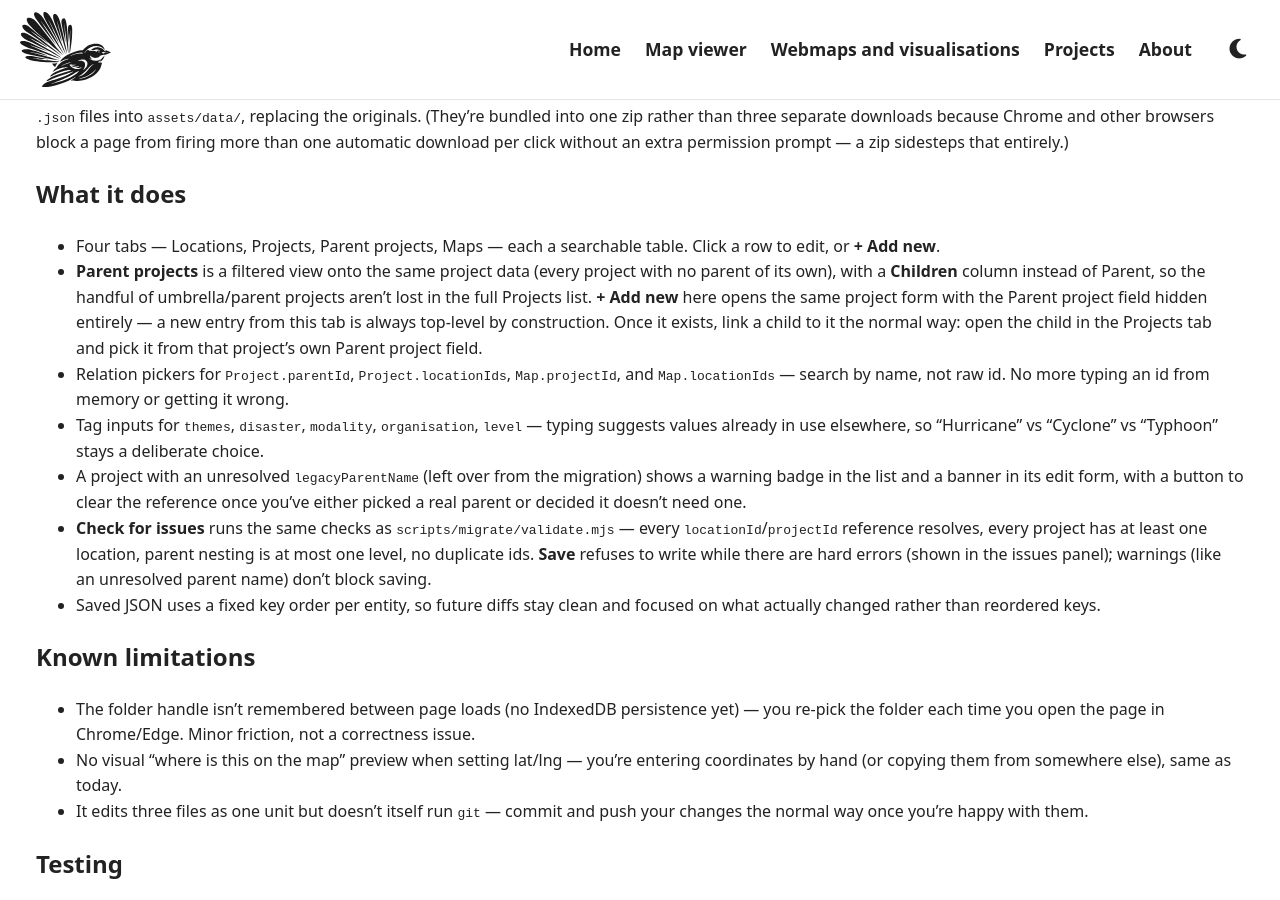
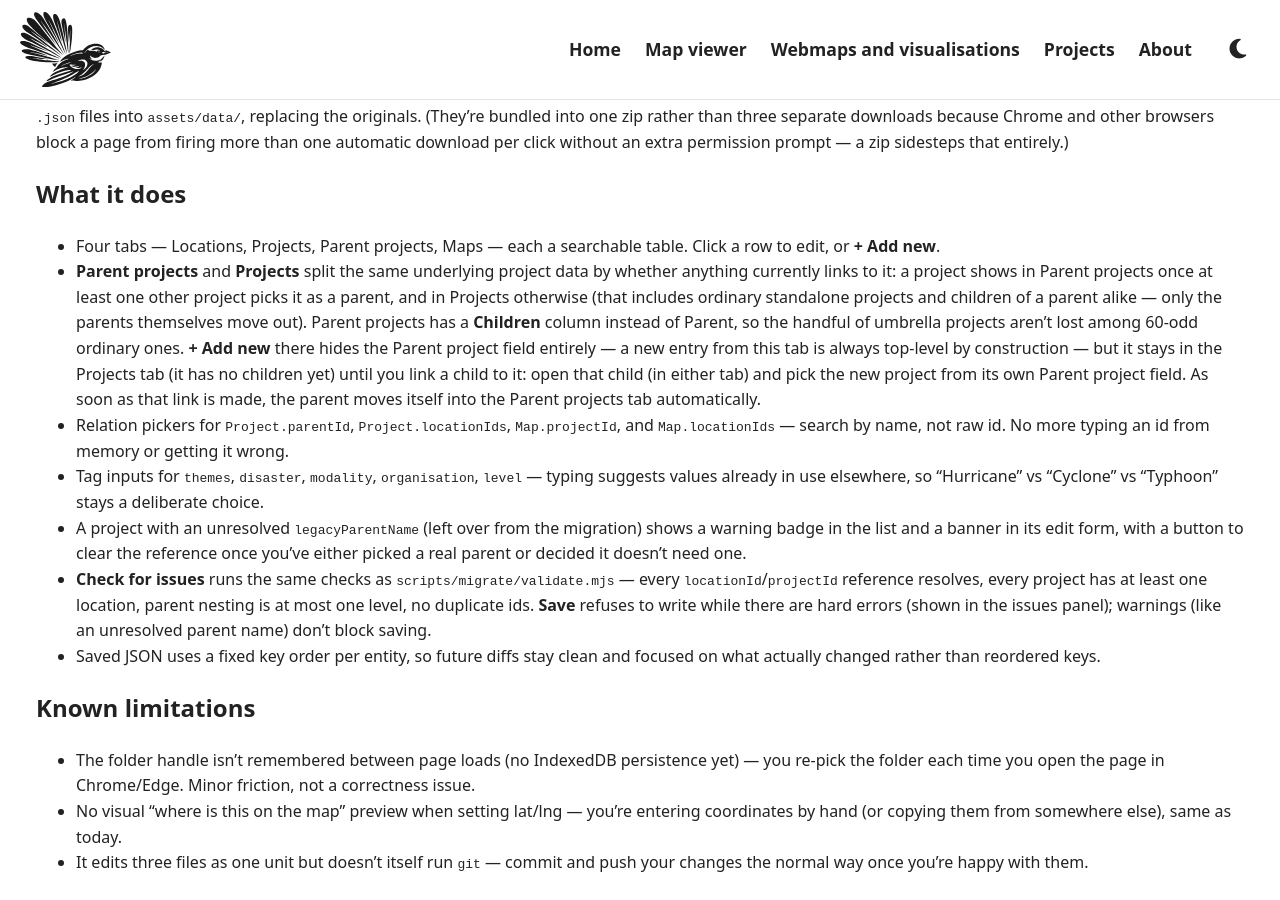
Before and after one commit to matts-maps/portfolio, a Jekyll site: the page built from scripts/data-editor/README.md, in a window 1280 px wide and 900 px high, scrolled down 397 px. Built offline with Jekyll 4.4.1, drawn with Linux system fonts in a browser that asks for light colours; our own code applies the rules of GitHub Pages for plain Markdown files.

Commit message:
data-editor: Parent projects tab shows only actual parents
The Parent projects tab was filtering on parentId === null, which is
"top-level project" not "parent project" - with no links resolved yet
that showed nearly all 64 projects, defeating the point of splitting
it out from Projects.

Now the split is based on whether anything currently links to a
project as its parent (hasChildren()): Parent projects shows only
projects with at least one linked child; Projects shows everything
else, including ordinary standalone projects and children of a
parent alike. A newly-added parent (from either tab) stays in
Projects - it has no children yet - and moves itself into Parent
projects automatically as soon as a child is linked to it. Added a
hint line explaining that in the Parent projects tab itself.

Extended Playwright coverage for the full lifecycle (add parent ->
absent from Parent projects -> present in Projects -> link a child ->
moves to Parent projects, child stays put) - 39/39 checks pass.

Co-Authored-By: Claude Sonnet 5 <noreply@anthropic.com>
Claude-Session: https://claude.ai/code/session_01U6eA3b1hGEtCdSBRMCYzGX

```diff
--- a/scripts/data-editor/README.md
+++ b/scripts/data-editor/README.md
@@ -24,14 +24,19 @@ an extra permission prompt — a zip sidesteps that entirely.)
 
 - Four tabs — Locations, Projects, Parent projects, Maps — each a searchable
   table. Click a row to edit, or **+ Add new**.
-- **Parent projects** is a filtered view onto the same project data (every
-  project with no parent of its own), with a **Children** column instead of
-  Parent, so the handful of umbrella/parent projects aren't lost in the full
-  Projects list. **+ Add new** here opens the same project form with the
-  Parent project field hidden entirely — a new entry from this tab is always
-  top-level by construction. Once it exists, link a child to it the normal
-  way: open the child in the Projects tab and pick it from that project's own
-  Parent project field.
+- **Parent projects** and **Projects** split the same underlying project data
+  by whether anything currently links to it: a project shows in Parent
+  projects once at least one other project picks it as a parent, and in
+  Projects otherwise (that includes ordinary standalone projects and
+  children of a parent alike — only the parents themselves move out).
+  Parent projects has a **Children** column instead of Parent, so the
+  handful of umbrella projects aren't lost among 60-odd ordinary ones.
+  **+ Add new** there hides the Parent project field entirely — a new entry
+  from this tab is always top-level by construction — but it stays in the
+  Projects tab (it has no children yet) until you link a child to it: open
+  that child (in either tab) and pick the new project from its own Parent
+  project field. As soon as that link is made, the parent moves itself into
+  the Parent projects tab automatically.
 - Relation pickers for `Project.parentId`, `Project.locationIds`, `Map.projectId`,
   and `Map.locationIds` — search by name, not raw id. No more typing an id from
   memory or getting it wrong.
```
Also changed, not shown: scripts/data-editor/index.html (+29 -9 lines), scripts/data-editor/test.mjs (+48 -9 lines).
